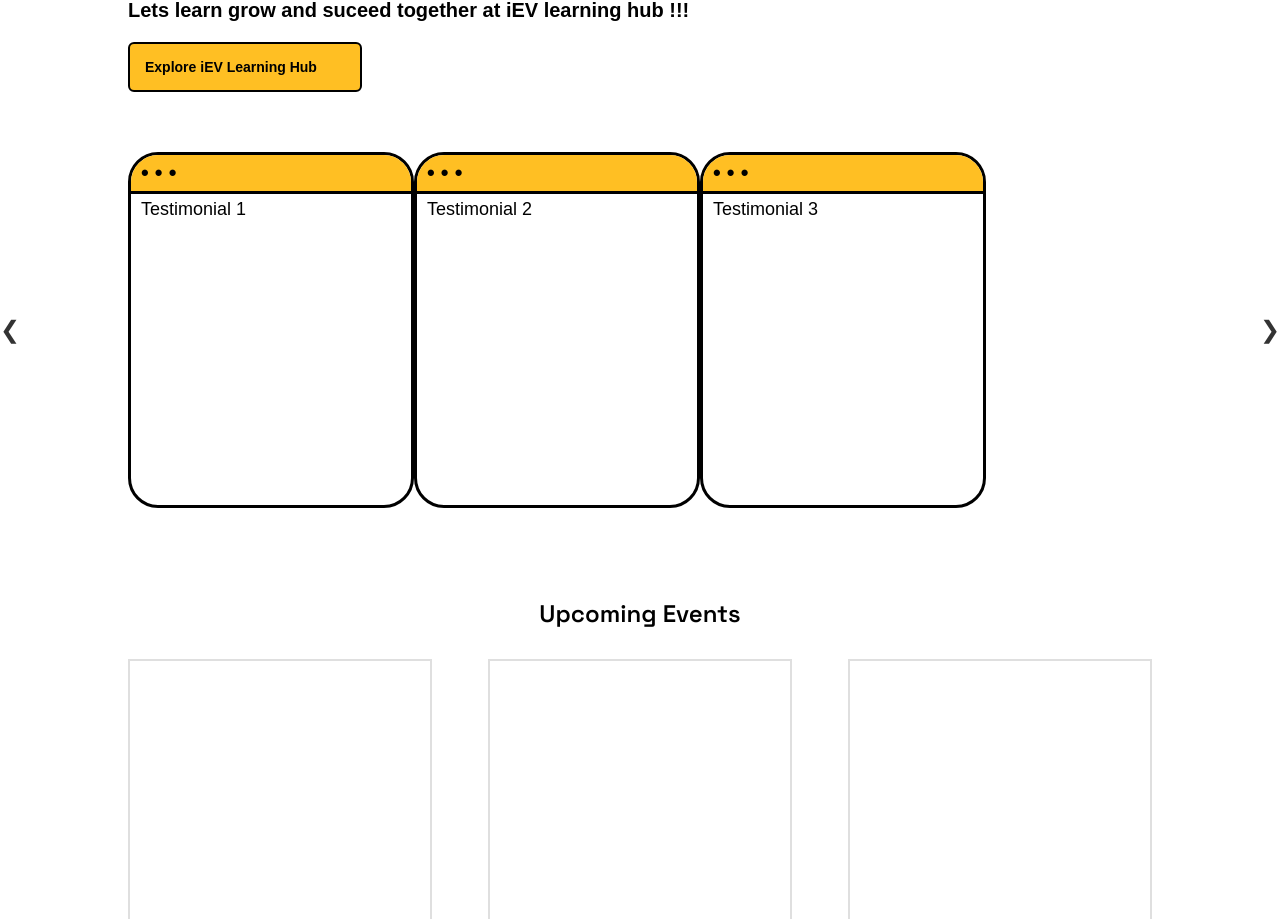
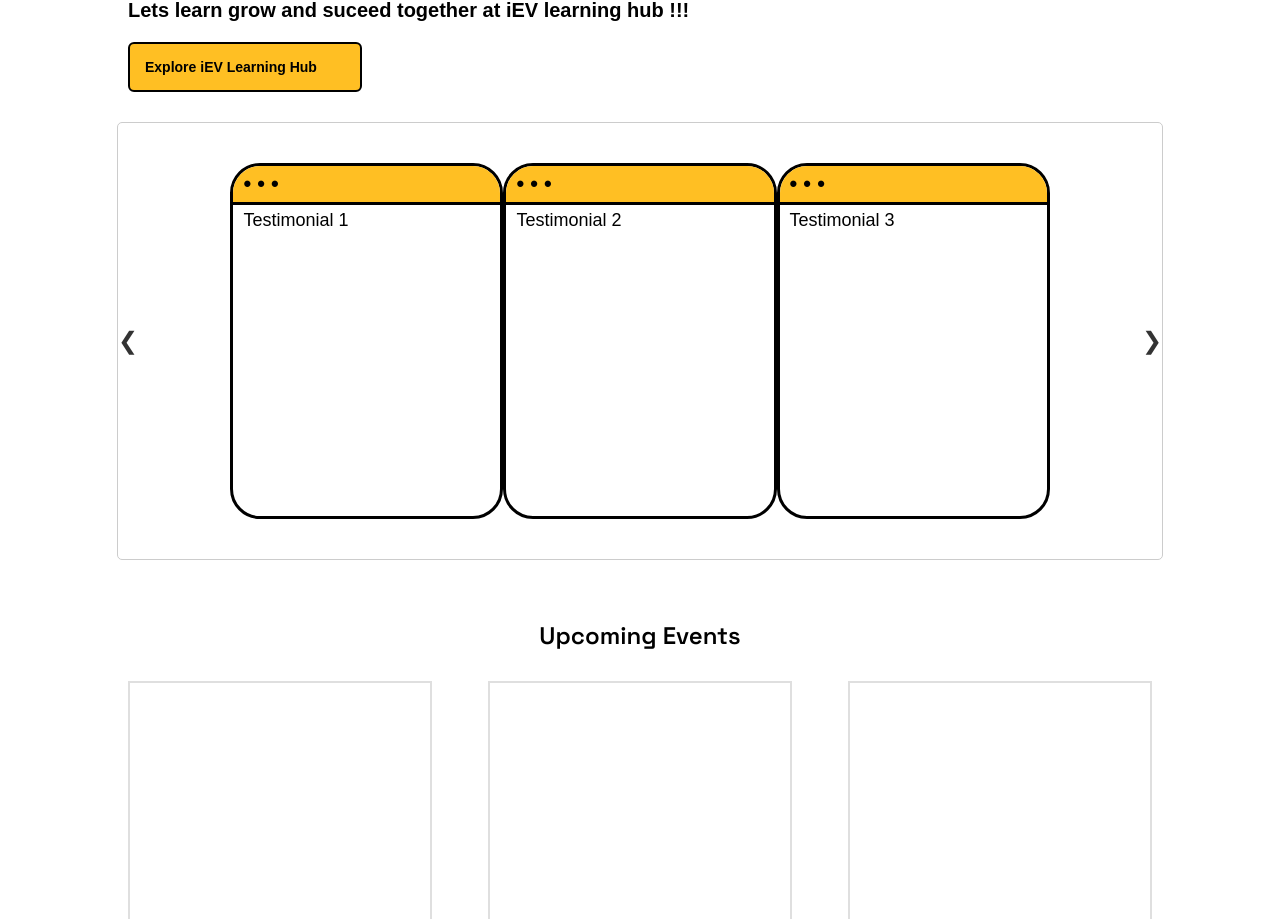
Before and after one commit to iev21/iev-frontend, an Angular app: page / in a window 1280 px wide. Shown: the part 1680-2599 px from the top of the page. Built offline with nearby package versions, Linux system fonts and the light colour scheme.

Commit message:
Update testimonials.component.scss

```diff
--- a/src/app/testimonials/testimonials.component.scss
+++ b/src/app/testimonials/testimonials.component.scss
@@ -1,10 +1,17 @@
 /* Testimonials Container */
 .testimonials-container {
-    position: relative; /* Position arrows */
-    display: flex; /* Display testimonials container as flex */
-    align-items: center; /* Align items vertically */
-    overflow: hidden; /* Hide overflowing testimonials */
-    width: 100%; /* Adjust width as needed */
+    width: 80%; /* Adjust width as needed */
+    margin: 0 auto; /* Center container */
+    overflow: hidden; /* Hide overflow */
+    position: relative; /* Positioning context for absolute positioning */
+    border: 1px solid #ccc; /* Add border around the testimonials */
+    border-radius: 5px; /* Add border-radius for rounded corners */
+    padding: 10px; /* Add padding */
+}
+
+.testimonials {
+    display: flex; /* Use flexbox layout */
+    animation: scroll 30s linear infinite; /* Animation for scrolling */
 }
 
 /* Arrows */
```
